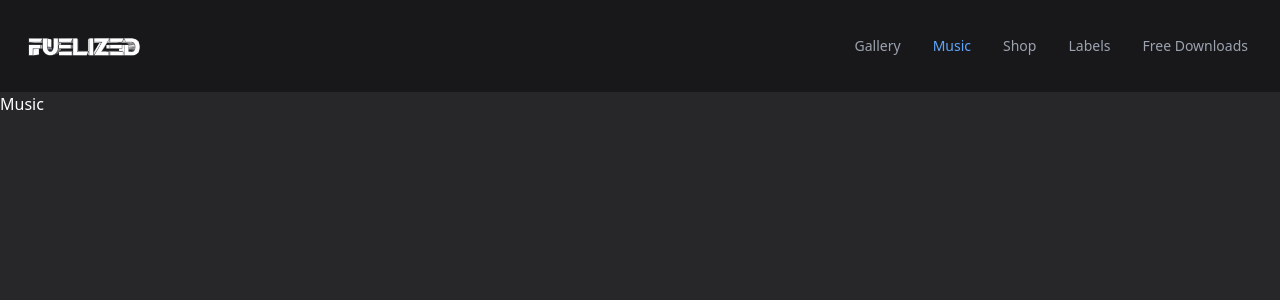
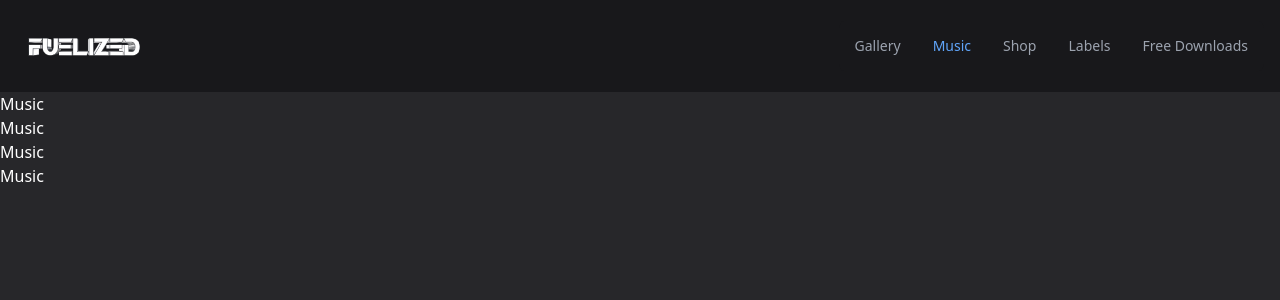
Before and after one commit to FUELIZED/FuelizedWebshopReact, a React (Vite) app: page /music in a window 1280 px wide. Shown: the top 300 px of the page. Built offline with nearby package versions, Linux system fonts and the light colour scheme.

Commit message:
Test music page buildup
Test music copy

```diff
--- a/src/App.jsx
+++ b/src/App.jsx
@@ -17,7 +17,6 @@ function App() {
       <Route path="/gallery" element={<Gallery />} />
       <Route path="/music" element={<Music />} />
       <Route path="/shop" element={<Shop />} />
-
       <Route path="/labels" element={<Labels/>} />
 <Route path="/freedownloads" element={<Freedownloads/>} />
       <Route path="*" element={<NotFound />} />
--- a/src/pages/Music.jsx
+++ b/src/pages/Music.jsx
@@ -4,7 +4,7 @@ export const Music = () => {
     return (
         <>
             <Nav active="music"/>
-            <h1>Music</h1>
+            <h1>Music</h1> <h1>Music</h1> <h1>Music</h1> <h1>Music</h1>
         </>
     )
 };
```
